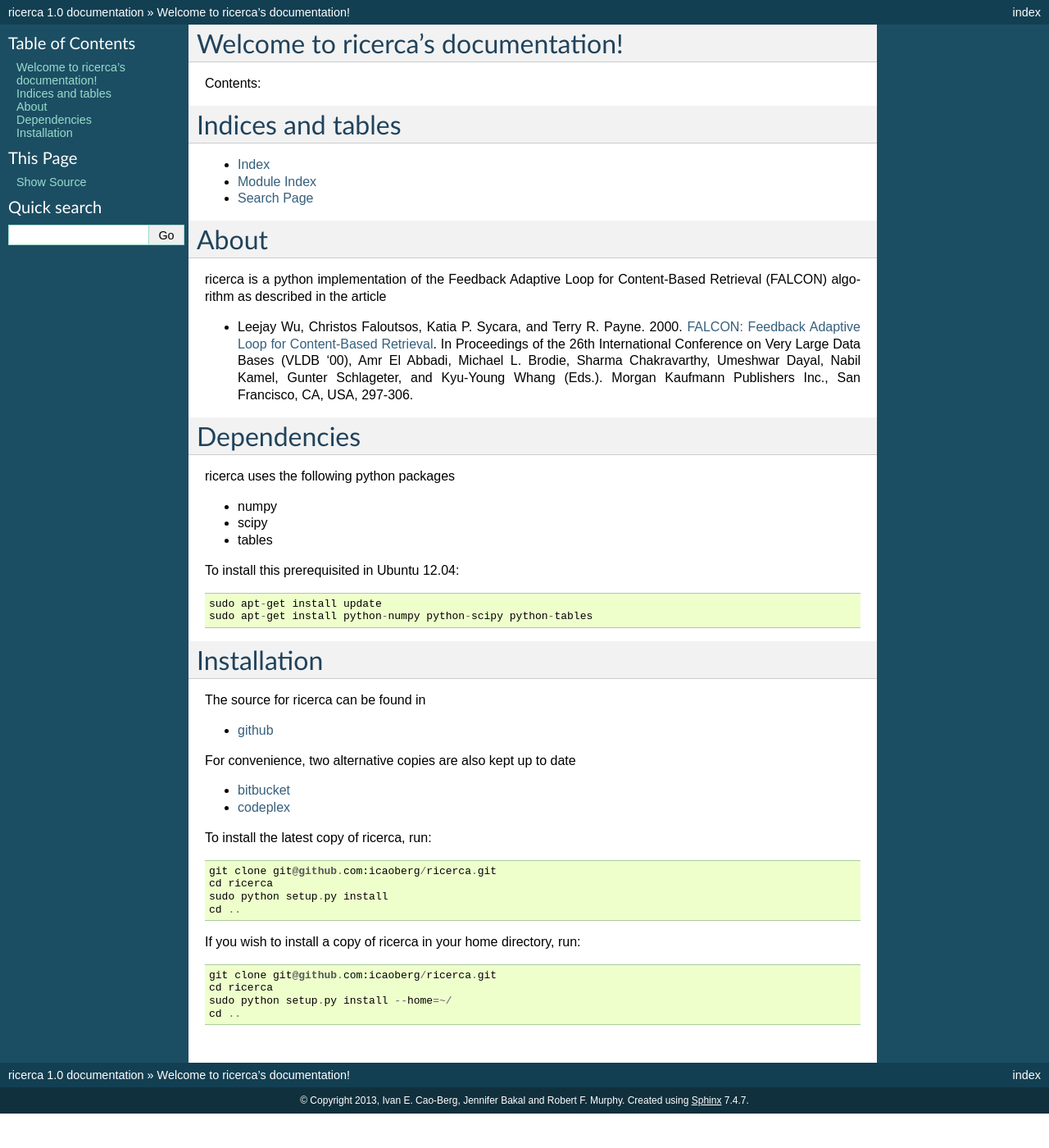
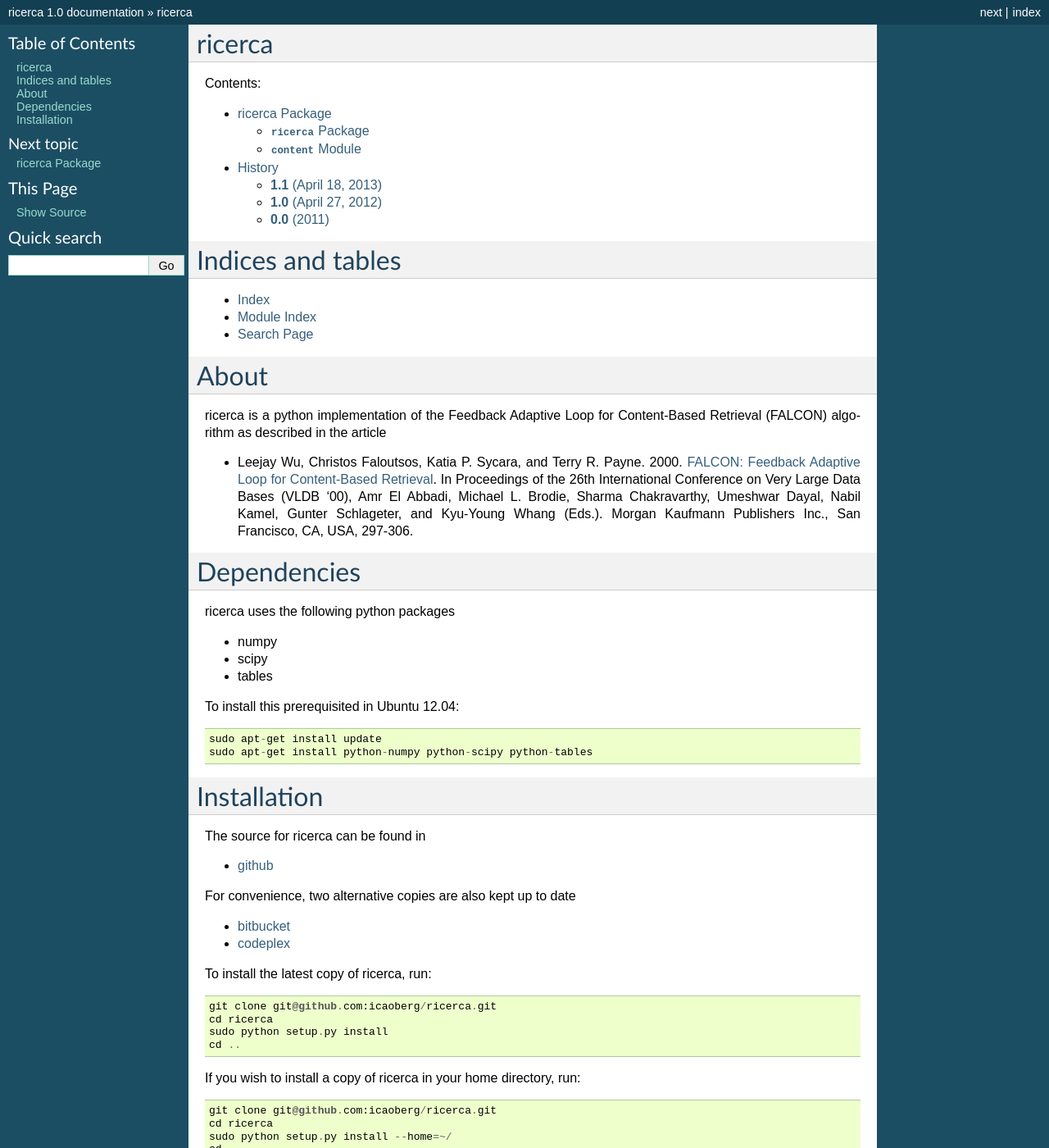
Before and after one commit to icaoberg/ricerca-docs, a Sphinx documentation site: the page built from source/index.rst, in a window 1280 px wide and 1400 px high. Shown: the whole window at 82% size. Built offline with Sphinx 7.4.7, drawn with Linux system fonts in a browser that asks for light colours.

Commit message:
Updated documentation with autodocs

```diff
--- /dev/null
+++ b/source/history.rst
@@ -0,0 +1,33 @@
+=======
+History
+=======
+
+**1.1** (April 18, 2013)
+~~~~~~~~~~~~~~~~~~~~~~~~~~
+
+- Updated wrapper method ``rankingWrapper()`` that can read content databases generated by OMERO.searcher.
+
+**1.0** (April 27, 2012)
+~~~~~~~~~~~~~~~~~~~~~~~~
+
+- Finished first release of ricerca for publication with article `OMERO.searcher: content-based image search for microscope images <http://www.nature.com/nmeth/journal/v9/n7/full/nmeth.2086.html>`_.
+
+**0.0** (2011)
+~~~~~~~~~~~~~~
+
+- Implemented FALCON from the research article.
+
+Support
+-------
+
+*Website*: `http://murphylab.web.cmu.edu/software/ricerca
+<http://murphylab.web.cmu.edu/software/ricerca/>`_
+
+*Documentation*: `http://murphylab.web.cmu.edu/software/ricerca/docs
+<http://murphylab.web.cmu.edu/software/ricerca/docs/>`_
+
+*Source Code*: `http://github.com/icaoberg/ricerca
+<http://github.com/icaoberg/ricerca/>`_
+
+*Documentation Source Code*: `http://github.com/icaoberg/ricerca-docs
+<http://github.com/icaoberg/ricerca-docs/>`_
--- a/source/index.rst
+++ b/source/index.rst
@@ -3,13 +3,17 @@
    You can adapt this file completely to your liking, but it should at least
    contain the root `toctree` directive.
 
-Welcome to ricerca's documentation!
-===================================
+ricerca
+=======
 
 Contents:
 
+
 .. toctree::
    :maxdepth: 2
+
+   ricerca
+   history
 
 Indices and tables
 ==================
--- /dev/null
+++ b/source/ricerca.rst
@@ -0,0 +1,13 @@
+ricerca Package
+===============
+
+:mod:`ricerca` Package
+----------------------
+
+:mod:`content` Module
+---------------------
+
+.. automodule:: ricerca.content
+    :members:
+    :undoc-members:
+    :show-inheritance:
```
